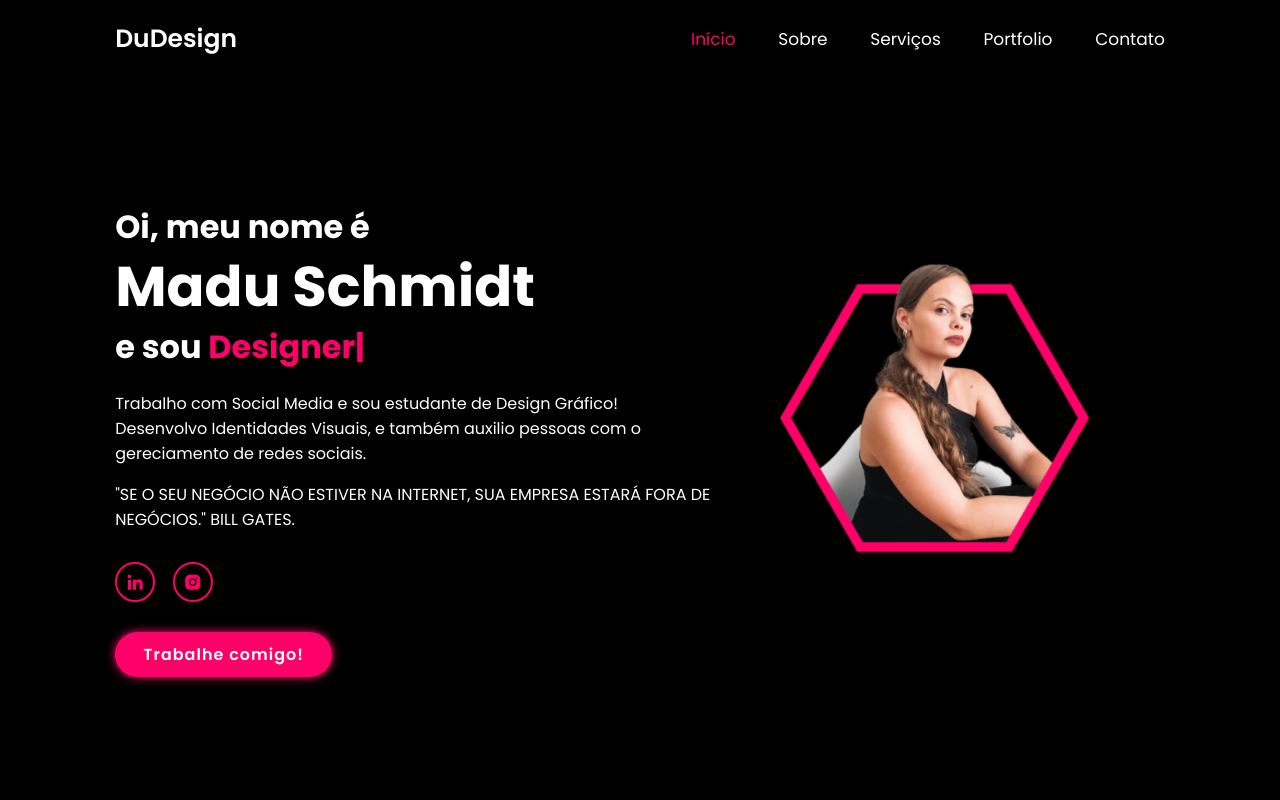
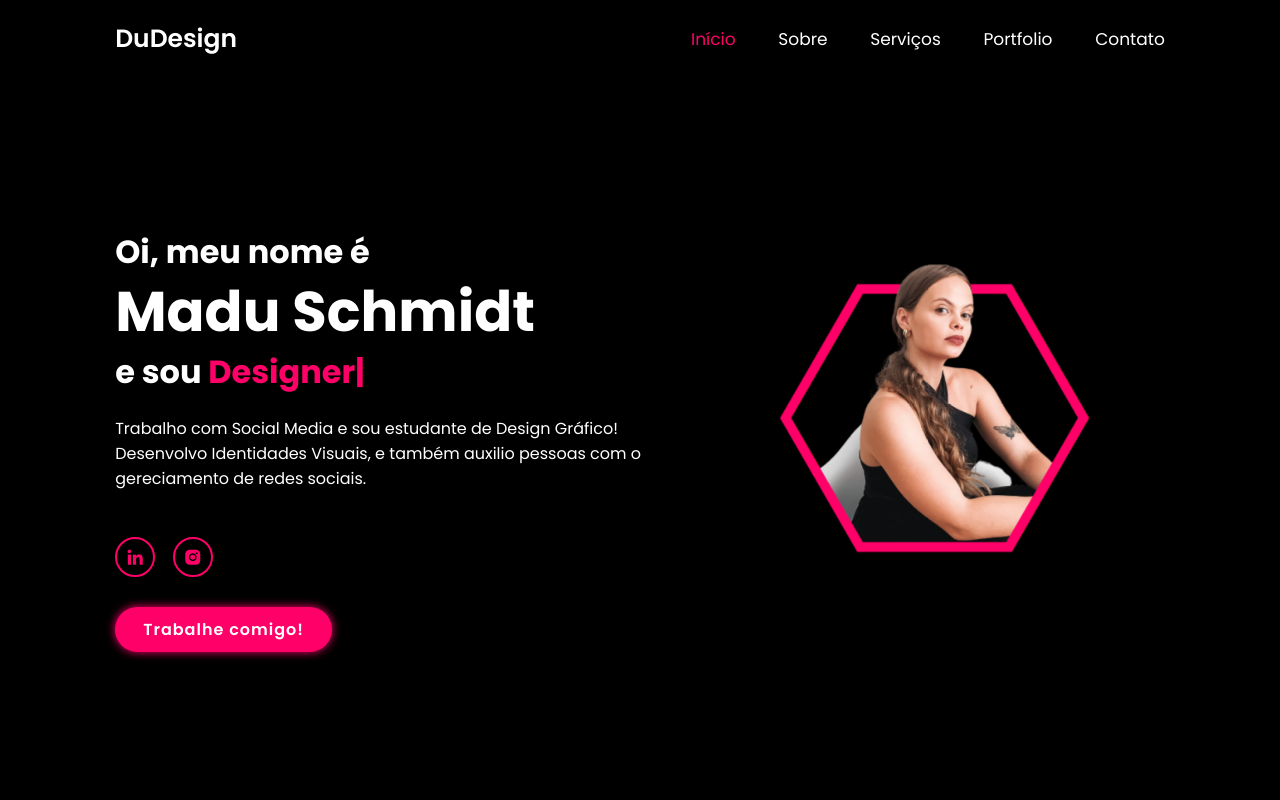
Before and after one commit to Gabelcode/PortifolioMadu, a plain HTML site: page index.html in a window 1280 px wide. Shown: the top 800 px of the page. Drawn offline with nearby package versions, Linux system fonts and the light colour scheme.

Commit message:
Remoção de frase da página principal

```diff
--- a/index.html
+++ b/index.html
@@ -40,7 +40,6 @@
             <p>Trabalho com Social Media e sou estudante de Design Gráfico!</p>
             <p>Desenvolvo Identidades Visuais, e também auxilio pessoas com o gereciamento de redes sociais.</p>
             <br>
-            <p>"SE O SEU NEGÓCIO NÃO ESTIVER NA INTERNET, SUA EMPRESA ESTARÁ FORA DE NEGÓCIOS." BILL GATES.</p>
             <div class="social-media">
                 <a href="https://www.linkedin.com/in/eduarda-schmidt-644757246/" target="_blank"><i class='bx bxl-linkedin' ></i></a>
                 <a href="https://www.instagram.com/madu.schmidt/" target="_blank"><i class='bx bxl-instagram-alt'  ></i></a>
```
